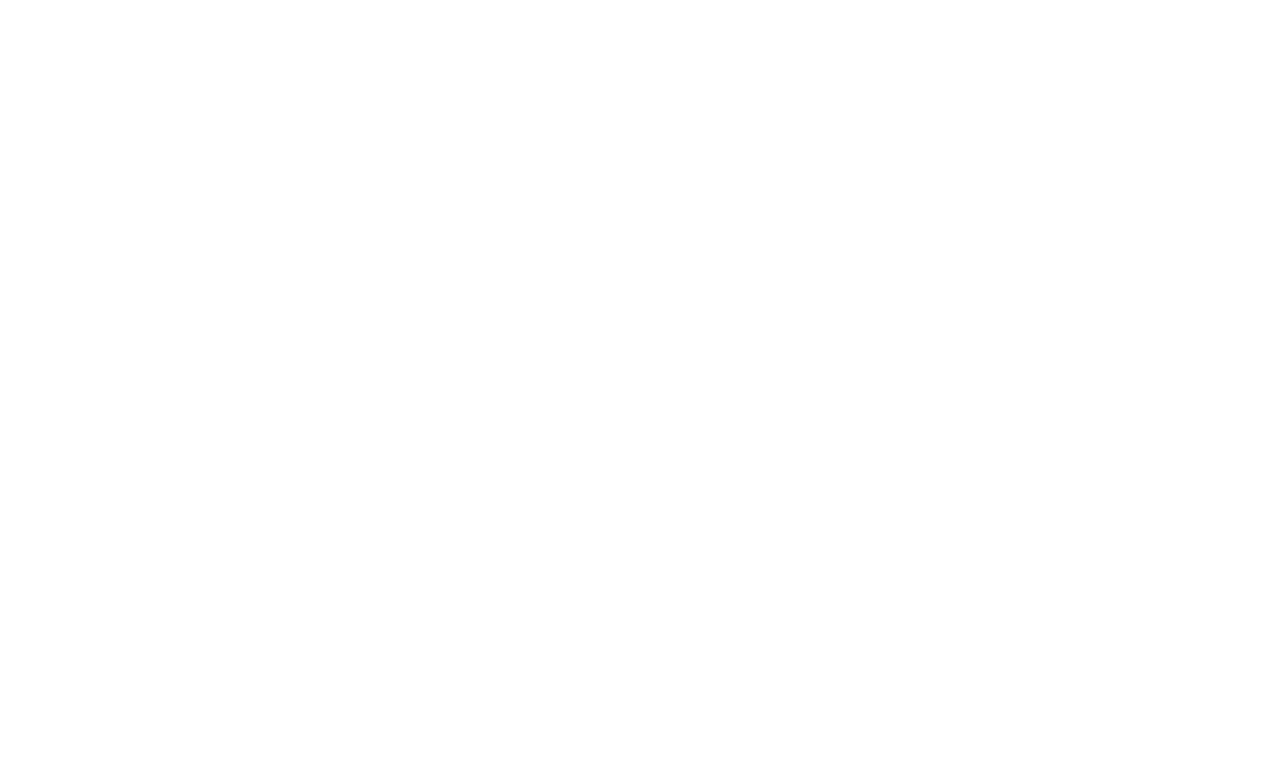
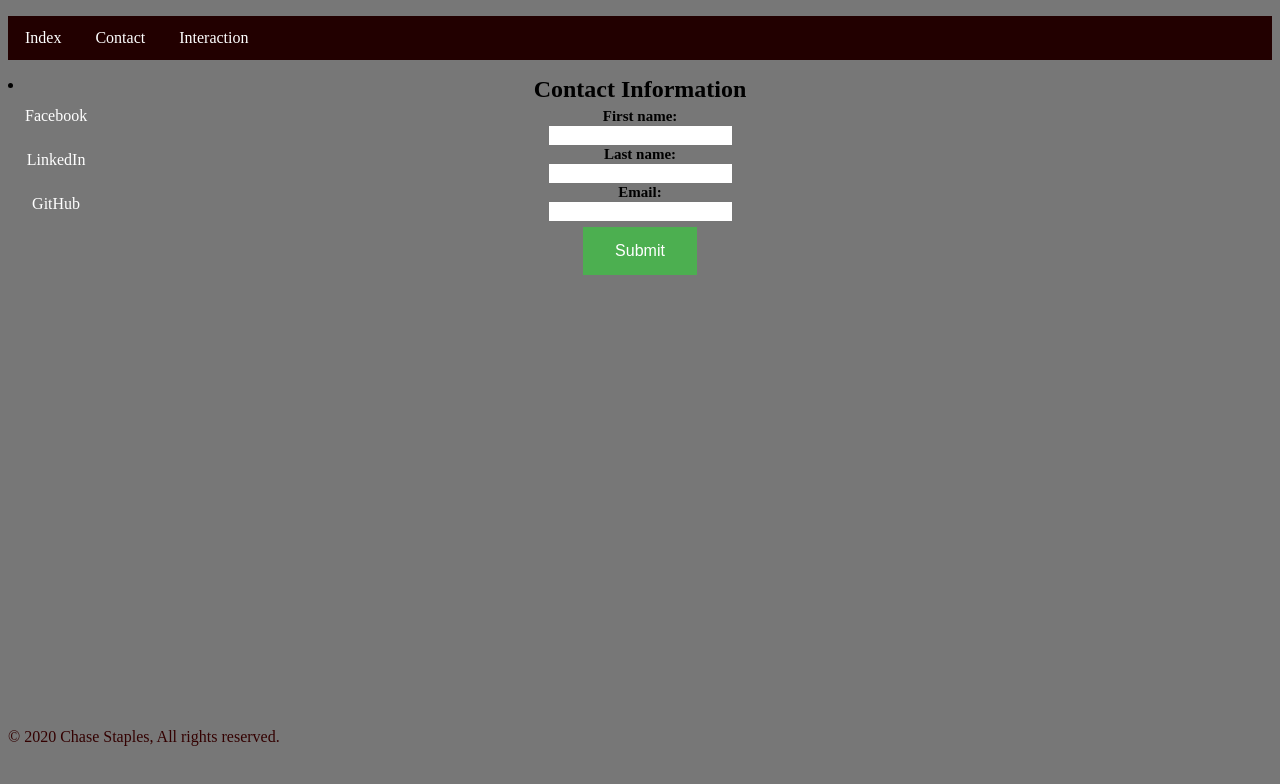
Before and after one commit to s528345/P2, a plain HTML site: page contact.html in a window 1280 px wide. Drawn offline with Linux system fonts and the light colour scheme.

Commit message:
Adding more

```diff
--- a/contact.html
+++ b/contact.html
@@ -0,0 +1,59 @@
+
+<!DOCTYPE html>
+<html>
+    <head>
+        <title>Chase Staples</title>
+    </head>
+    <body>
+        <header>
+            <link rel="stylesheet" type="text/css" href="style.css">
+
+        </header>
+        <nav>
+
+            <ul>
+                <li><a href="index.html">Index</a></li>
+                <li><a href="contact.html">Contact</a></li>
+                <li><a href="Interaction.html">Interaction</a></li>
+            </ul>
+
+        </nav>
+
+        <main>
+
+                <aside>
+                    <li>
+                        <a href="https://www.facebook.com/chase.staples.77">Facebook</a>
+                        <a href="https://www.linkedin.com/in/chase-staples-40909816b/">LinkedIn</a>
+                        <a href="https://github.com/s528345">GitHub</a>
+                    </li>
+                </aside>
+
+            <article>
+                <section>
+                    <h2 id="contact" align="center">Contact Information</h2>
+                    <form id="form" align="center">
+
+                        <b>First name:<br>
+                        <input type="text" name="firstname"><br>
+                        Last name:<br>
+                        <input type="text" name="lastname"><br>
+                        Email:<br></b>
+                        <input type="text" name="email"><br>
+                        <button type="button" class="button" onclick="alert('Thanks for your contact information')">Submit</button>
+
+
+                      </form>
+                </section>
+
+
+
+            </article>
+        </main>
+        <footer>
+            <p id="footer">
+                <br><bR><br><br><bR><br><br><bR><br><br><bR><br><br><bR><br><br><bR><br><br><bR><br><br><bR><br>
+                &copy; 2020 Chase Staples, All rights reserved.
+            </p>
+        </footer>
+    </body>
--- a/style.css
+++ b/style.css
@@ -1,7 +1,7 @@
 /*Helpful Code from W3 Schools */
 ul {
     list-style-type: none;
-    margin: 0;
+    margin: right 0;
     padding: 0;
     overflow: hidden;
     background-color: #200;
@@ -20,15 +20,16 @@ ul {
     text-decoration: none;
   }
 
-  /* Change the link color to #111 (black) on hover */
+  /* Change the link color to #350 (green) on hover */
   li a:hover {
     background-color: #350;
   }
   div.profile {
-    margin: 15px;
-    float: center;
-    width: 50px;
-    height: 50px;
+    margin-left: 1000px;
+    width: 75px;
+    height: 75px;
+    border-radius: 1px;
+    float: right 50px;
     ;
   }
 
@@ -44,4 +45,41 @@ ul {
     color: 1px solid #500;
     background-color: aliceblue;
     margin: 15px;
+    padding: 13px 17px;
   }
+
+  p{
+      color: #300;
+
+  }
+  #footer{
+      padding-bottom: 1.5em;
+      margin-bottom: 1em;
+  }
+  img {
+    border-radius: 50%;
+  }
+  #form{
+      margin: 5px 100px;
+      text-align: center;
+      font-size: 15px;
+  }
+  button {
+    background-color: #4CAF50;
+    border: none;
+    color: white;
+    padding: 15px 32px;
+    text-align: center;
+    text-decoration: none;
+    display: inline-block;
+    font-size: 16px;
+    margin: 5px 100px;
+    cursor: pointer;
+  }
+
+  #contact{
+    margin: 5px 100px;
+  }
+  li.class{
+    right: 1000px;
+  }
```
Also changed, not shown: index.html (+7 -7 lines).
